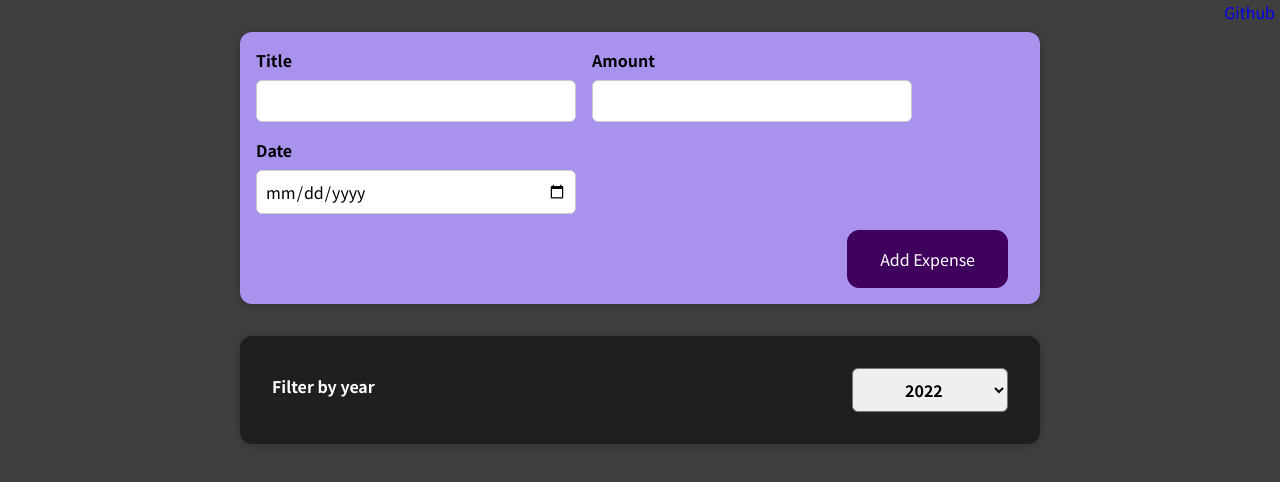
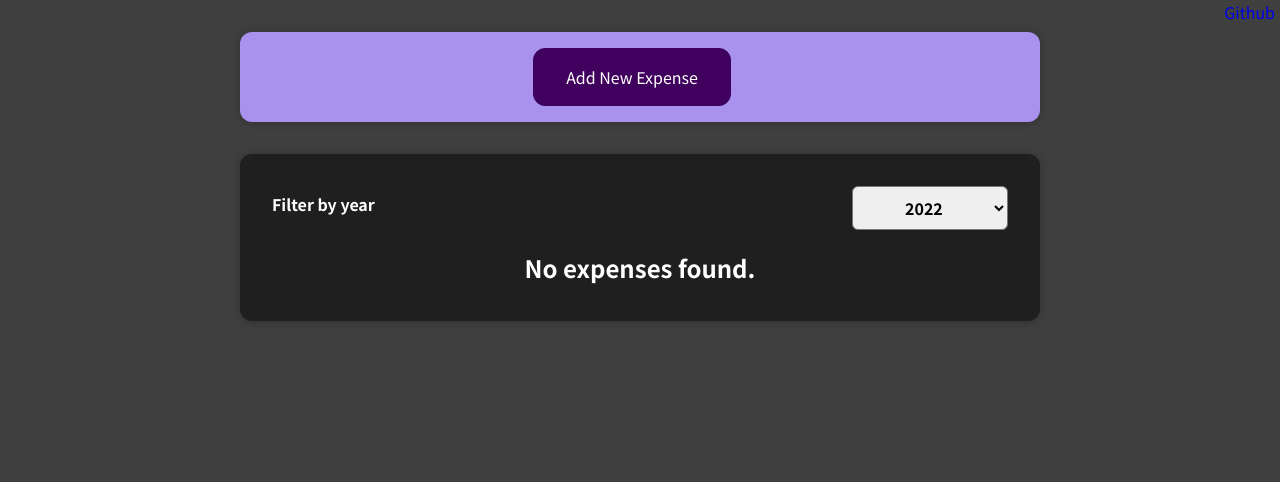
Before and after one commit to iampratiktandel/expense-tracker-react, a React (Create React App) app: page / in a window 1280 px wide. Shown: the top 482 px of the page. Built offline with nearby package versions, Linux system fonts and the light colour scheme.

Commit message:
feat: add cancel and add expense button

```diff
--- a/src/components/Expenses/ExpenseItem/ExpenseItem.js
+++ b/src/components/Expenses/ExpenseItem/ExpenseItem.js
@@ -1,23 +1,15 @@
-import { useState } from 'react';
 import Card from '../../UI/Card/Card';
 import ExpenseDate from '../ExpenseDate/ExpenseDate';
 import './ExpenseItem.css';
 
 const ExpenseItem = (props) => {
-  const [title, setTitle] = useState(props.title);
-
-  const changeTitle = () => {
-    setTitle('Pratik');
-  };
-
   return (
     <Card className='expense-item'>
       <ExpenseDate date={props.date} month={props.month} year={props.year}/>
       <div className='expense-item__description'>
-        <h2>{title}</h2>
+        <h2>{props.title}</h2>
         <div className='expense-item__price'>$ {props.amount}</div>
       </div>
-      <button onClick={changeTitle}>Change Title</button>
     </Card>
   )
 }
--- a/src/components/Expenses/ExpenseList/ExpenseList.css
+++ b/src/components/Expenses/ExpenseList/ExpenseList.css
@@ -5,3 +5,13 @@
   width: 50rem;
   max-width: 95%;
 }
+
+.expenses-list {
+  list-style: none;
+  padding: 0;
+}
+
+.expenses-list__fallback {
+  color: white;
+  text-align: center;
+}
--- a/src/components/Expenses/ExpenseList/ExpenseList.js
+++ b/src/components/Expenses/ExpenseList/ExpenseList.js
@@ -14,9 +14,11 @@ const ExpenseList = (props) => {
     return expense.date.getFullYear().toString() === filteredYear;
   });
 
-  return (
-    <Card className="expenses">
-      <ExpenseFilter selectedYear={filteredYear} onYearChange={yearChangeHandler} />
+  let expenseContent = <h2 className="expenses-list__fallback">No expenses found.</h2>
+
+  if (filteredExpenses?.length > 0) {
+    expenseContent =
+      <ul className="expenses-list">
         {
           filteredExpenses?.map((expense) => {
             return <ExpenseItem
@@ -27,6 +29,12 @@ const ExpenseList = (props) => {
             />
           })
         }
+      </ul>
+  }
+  return (
+    <Card className="expenses">
+      <ExpenseFilter selectedYear={filteredYear} onYearChange={yearChangeHandler} />
+      {expenseContent}
     </Card>
   )
 }
--- a/src/components/NewExpense/ExpenseForm.js
+++ b/src/components/NewExpense/ExpenseForm.js
@@ -75,6 +75,7 @@ const ExpenseForm = (props) => {
       </div>
     </div>
     <div className='new-expense__actions'>
+      <button onClick={props.onCancel}>Cancel</button>
       <button>Add Expense</button>
     </div>
   </form>;
--- a/src/components/NewExpense/NewExpense.js
+++ b/src/components/NewExpense/NewExpense.js
@@ -1,17 +1,30 @@
+import { useState } from 'react';
 import ExpenseForm from './ExpenseForm';
 import './NewExpense.css';
 
 const NewExpense = (props) => {
+  const [isAddExpense, setIsAddExpense] = useState(false);
+
+  const addExpenseHandler = () => {
+    setIsAddExpense(true);
+  }
+  const cancelFormHandler = () => {
+    setIsAddExpense(false);
+  }
+
   const saveExpenseDataHandler = (enteredExpenseData) => {
     const expenseData = {
       ...enteredExpenseData,
       id: Math.random().toString()
     };
     props.onAddExpense(expenseData);
+    setIsAddExpense(false);
   }
+
   return (
     <div className='new-expense'>
-      <ExpenseForm onSaveExpenseData={saveExpenseDataHandler} />
+      { isAddExpense && <ExpenseForm onSaveExpenseData={saveExpenseDataHandler} onCancel={cancelFormHandler} /> }
+      { !isAddExpense && <button onClick={addExpenseHandler}>Add New Expense</button> }
     </div>
   );
 };
```
Also changed, not shown: 1 other file (tests, documents, lock files or other folders). Lines whose indentation alone changed are shown as unchanged.
